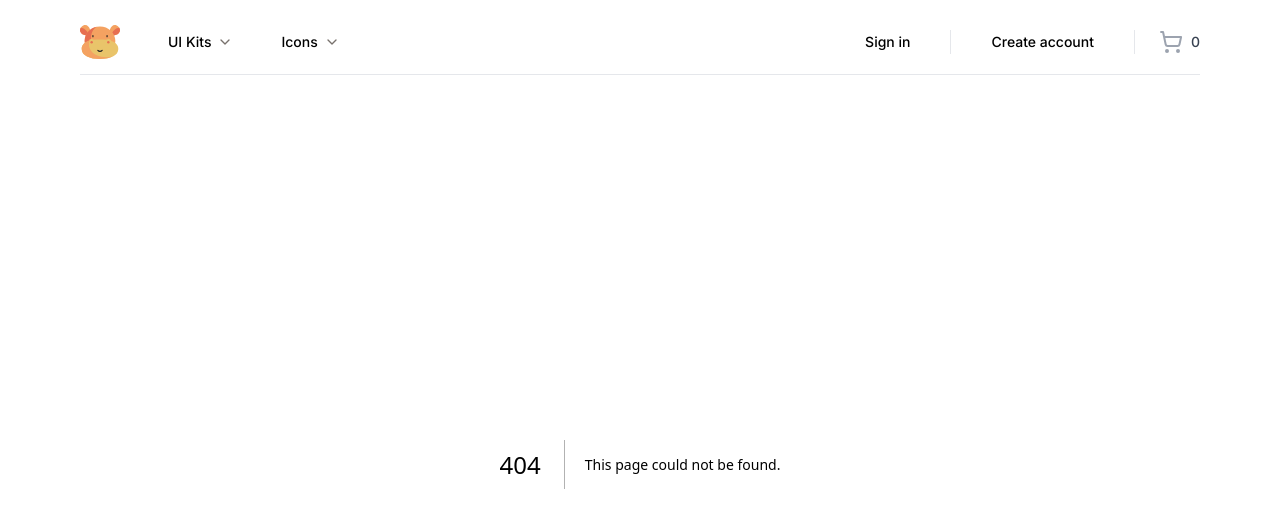
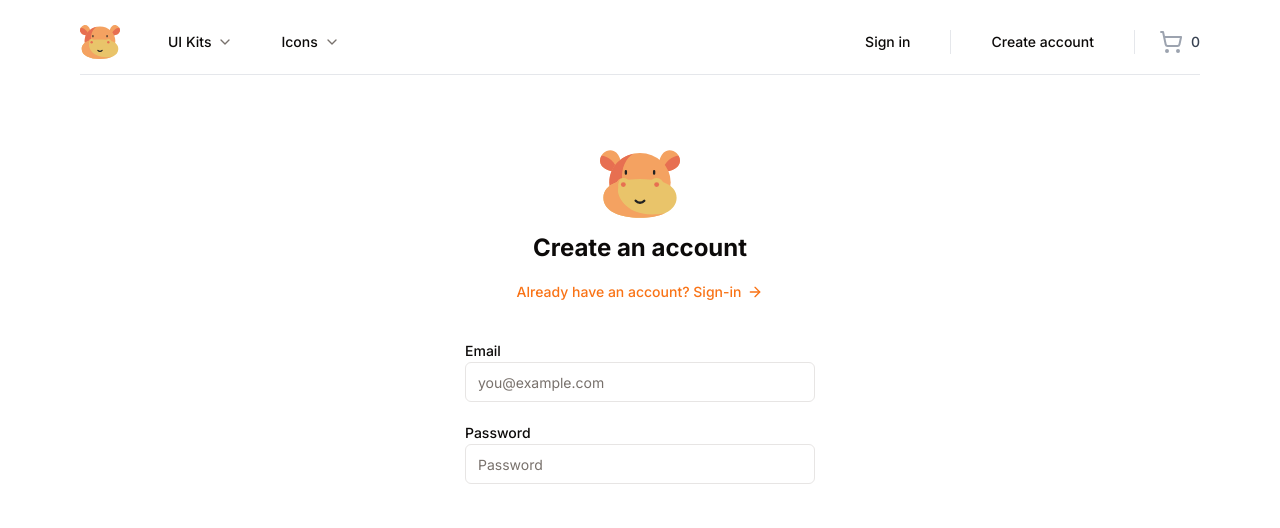
Before and after one commit to Krouta1/digital-hippo, a Next.js app: page /sign-up in a window 1280 px wide. Before the commit this address had no page. Shown: the top 528 px of the page. Built offline with nearby package versions, Linux system fonts and the light colour scheme.

Commit message:
auth start

```diff
--- a/package.json
+++ b/package.json
@@ -13,6 +13,7 @@
     "@payloadcms/db-mongodb": "^1.0.8",
     "@payloadcms/richtext-slate": "^1.2.0",
     "@radix-ui/react-dialog": "^1.0.5",
+    "@radix-ui/react-label": "^2.0.2",
     "@radix-ui/react-separator": "^1.0.3",
     "@radix-ui/react-slot": "^1.0.2",
     "class-variance-authority": "^0.7.0",
--- /dev/null
+++ b/src/app/(auth)/sign-up/page.tsx
@@ -0,0 +1,56 @@
+"use client";
+import { Icons } from "@/components/Icons";
+import { buttonVariants } from "@/components/ui/button";
+import { Input } from "@/components/ui/input";
+import { Label } from "@/components/ui/label";
+import { cn } from "@/lib/utils";
+import { ArrowRight } from "lucide-react";
+import Link from "next/link";
+import React from "react";
+
+type Props = {};
+
+const SignUpPage = (props: Props) => {
+  return (
+    <>
+      <div className="container relative flex pt-20 flex-col items-center justify-center lg:px-0">
+        <div className="mx-auto flex w-full flex-col justify-center space-y-6 sm:w-[350px]">
+          <div className="flex flex-col items-center space-y-2 text-center">
+            <Icons.logo className="h-20 w-20" />
+            <h1 className="text-2xl font-bold">Create an account</h1>
+            <Link
+              href={"sign-in"}
+              className={buttonVariants({
+                variant: "link",
+                className: "gap-1.5",
+              })}
+            >
+              Already have an account? Sign-in
+              <ArrowRight className="h-4 w-4" />
+            </Link>
+          </div>
+          <div className="grid gap-6">
+            <form onSubmit={() => {}}>
+              <div className="grid gap-2">
+                <div className="grid gap-1 py-2">
+                    <Label htmlFor="email">Email</Label>
+                    <Input type="email" className={cn({
+                        "focus-visible:ring-red-500":true
+                    })} placeholder="you@example.com"/>
+                </div>
+                <div className="grid gap-1 py-2">
+                    <Label htmlFor="password">Password</Label>
+                    <Input type="password" className={cn({
+                        "focus-visible:ring-red-500":true
+                    })} placeholder="Password"/>
+                </div>
+              </div>
+            </form>
+          </div>
+        </div>
+      </div>
+    </>
+  );
+};
+
+export default SignUpPage;
--- /dev/null
+++ b/src/components/ui/input.tsx
@@ -0,0 +1,25 @@
+import * as React from "react"
+
+import { cn } from "@/lib/utils"
+
+export interface InputProps
+  extends React.InputHTMLAttributes<HTMLInputElement> {}
+
+const Input = React.forwardRef<HTMLInputElement, InputProps>(
+  ({ className, type, ...props }, ref) => {
+    return (
+      <input
+        type={type}
+        className={cn(
+          "flex h-10 w-full rounded-md border border-input bg-background px-3 py-2 text-sm ring-offset-background file:border-0 file:bg-transparent file:text-sm file:font-medium placeholder:text-muted-foreground focus-visible:outline-none focus-visible:ring-2 focus-visible:ring-ring focus-visible:ring-offset-2 disabled:cursor-not-allowed disabled:opacity-50",
+          className
+        )}
+        ref={ref}
+        {...props}
+      />
+    )
+  }
+)
+Input.displayName = "Input"
+
+export { Input }
--- /dev/null
+++ b/src/components/ui/label.tsx
@@ -0,0 +1,26 @@
+"use client"
+
+import * as React from "react"
+import * as LabelPrimitive from "@radix-ui/react-label"
+import { cva, type VariantProps } from "class-variance-authority"
+
+import { cn } from "@/lib/utils"
+
+const labelVariants = cva(
+  "text-sm font-medium leading-none peer-disabled:cursor-not-allowed peer-disabled:opacity-70"
+)
+
+const Label = React.forwardRef<
+  React.ElementRef<typeof LabelPrimitive.Root>,
+  React.ComponentPropsWithoutRef<typeof LabelPrimitive.Root> &
+    VariantProps<typeof labelVariants>
+>(({ className, ...props }, ref) => (
+  <LabelPrimitive.Root
+    ref={ref}
+    className={cn(labelVariants(), className)}
+    {...props}
+  />
+))
+Label.displayName = LabelPrimitive.Root.displayName
+
+export { Label }
```
Also changed, not shown: 1 other file (tests, documents, lock files or other folders).
